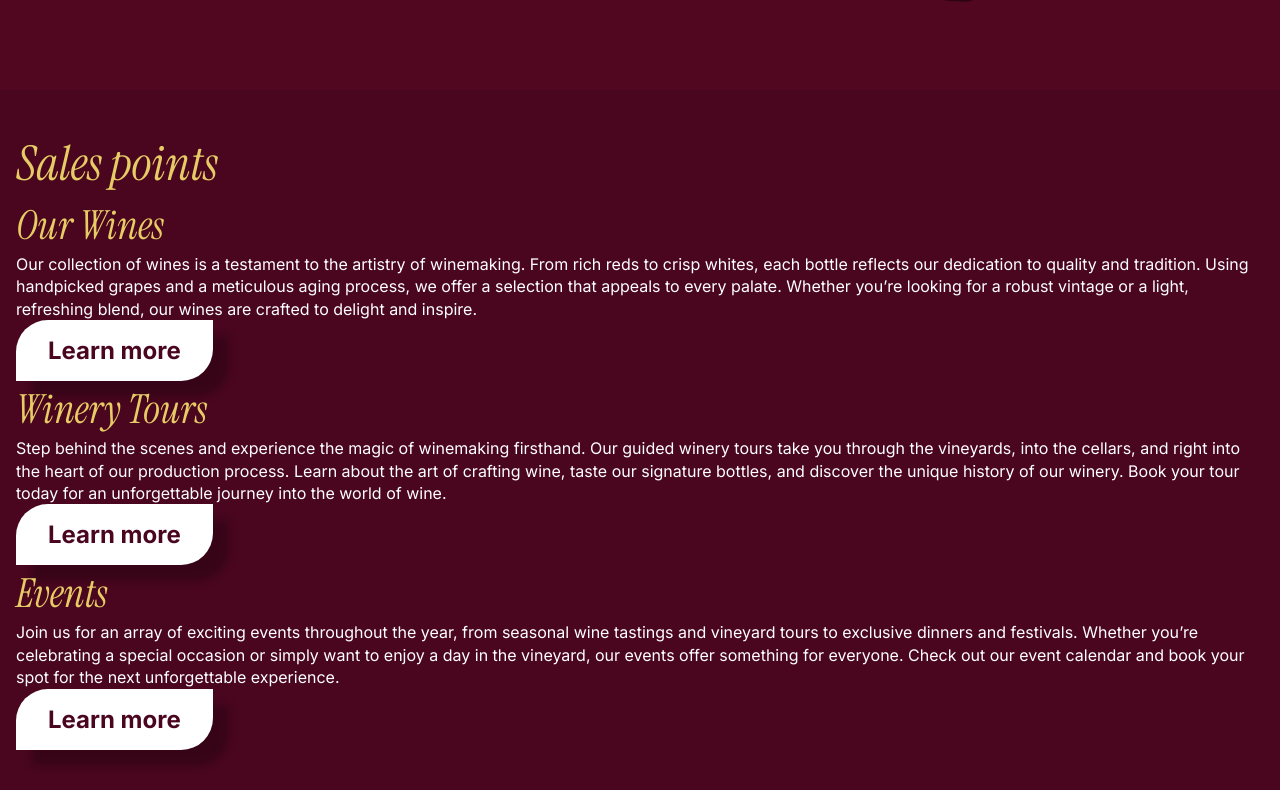
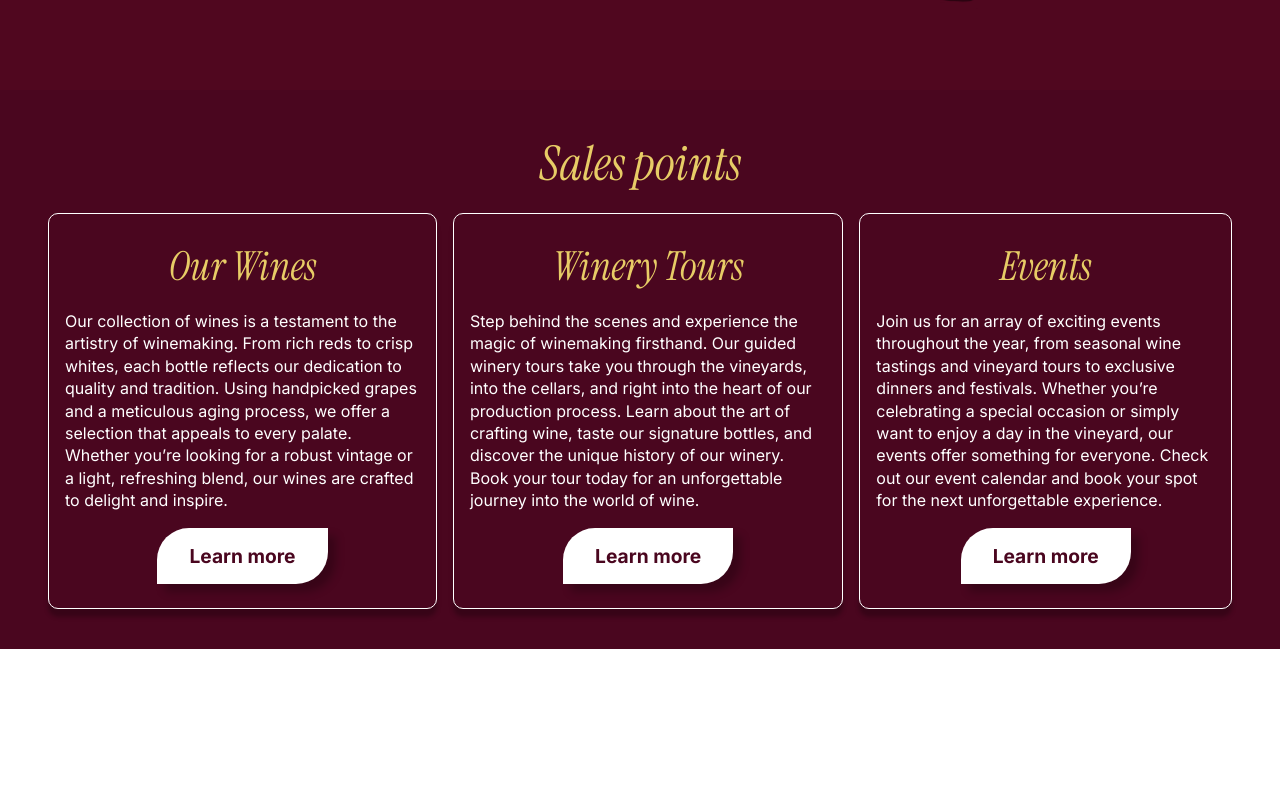
Before and after one commit to LivingGhoull/Vine_-_Vintages, a React (Vite) app: page / in a window 1280 px wide. Shown: the part 651-1441 px from the top of the page. After the commit the page ends 1300 px from the top, so only its background shows below. Built offline with nearby package versions, Linux system fonts and the light colour scheme.

Commit message:
feat: sales section
Informaiton and styles to the sales section with responisbility

Also made another button in Button.tsx for hero and for casual use

```diff
--- a/src/components/Button.tsx
+++ b/src/components/Button.tsx
@@ -1,5 +1,13 @@
 interface Props {
   children: string
+}
+
+function Hero_Button({children} : Props) {
+  return (
+    <button type="button" className="hero_call_to_action">
+      {children}
+    </button>
+  );
 }
 
 function Button({children} : Props) {
@@ -10,4 +18,4 @@ function Button({children} : Props) {
   );
 }
 
-export default Button
+export {Hero_Button, Button}
--- a/src/components/cards/Sales_card.tsx
+++ b/src/components/cards/Sales_card.tsx
@@ -1,4 +1,4 @@
-import Button  from "../Button"
+import {Button} from "../Button"
 interface Props {
   header: string;
   body: string;
@@ -6,7 +6,7 @@ interface Props {
 
 function Sales_card({header, body}: Props ) {
   return (
-    <div>
+    <div className="sales_card">
       <h3 className="h_small_head">{header}</h3>
       <p>{body}</p>
       <Button>Learn more</Button>
--- a/src/components/sections/Hero_section.tsx
+++ b/src/components/sections/Hero_section.tsx
@@ -1,9 +1,9 @@
-import Button from "../Button";
+import {Hero_Button} from "../Button";
 
 function Hero_section() {
   return (
     <section className="light_wine">
-      <div className="hero_section containers">
+      <div className="hero_section container">
         <div className="hero_section__info">
           <h1 className="h_big_head">Experience the Art of Winemaking</h1>
           <p className="hero_section__description">
@@ -12,7 +12,7 @@ function Hero_section() {
             you’re a connoisseur or new to the world of wine, we invite you to
             taste and experience the passion behind every bottle
           </p>
-          <Button>Book a Winery Tour</Button>
+          <Hero_Button>Book a Winery Tour</Hero_Button>
         </div>
         <img
           className="hero_section__img"
--- a/src/components/sections/Sales_section.tsx
+++ b/src/components/sections/Sales_section.tsx
@@ -4,9 +4,9 @@ import Card from "../cards/Sales_card";
 function Sales_section() {
   return (
     <section className="dark_wine">
-      <div>
+      <div className="container sales_section">
         <h2 className="h_mid_head">Sales points</h2>
-        <div>
+        <div className="sales_cards">
           {sales.map((info, index) => (
             <Card key={index} header={info.header} body={info.body} />
           ))}
--- a/src/scss/_mixin.scss
+++ b/src/scss/_mixin.scss
@@ -28,10 +28,15 @@
   padding-top: map-get(var.$gaps, "sm");
   padding-bottom: map-get(var.$gaps, "sm");
 
-  box-shadow: map-get(var.$gaps, "sm") map-get(var.$gaps, "sm")
+  box-shadow: map-get(var.$gaps, "xs") map-get(var.$gaps, "xs")
     map-get(var.$gaps, "xs") rgba(0, 0, 0, 0.25);
 
   @if $hero == 1 {
     font-size: map-get(var.$font_size, "big_bread");
+
+    box-shadow: map-get(var.$gaps, "sm")
+      map-get(var.$gaps, "sm")
+      map-get(var.$gaps, "xs")
+      rgba(0, 0, 0, 0.25);
   }
 }
--- a/src/scss/_variable.scss
+++ b/src/scss/_variable.scss
@@ -18,6 +18,7 @@ $colors: (
 );
 
 $gaps: (
+  "xxs": 4px,
   "xs": 8px,
   "sm": 16px,
   "md": 24px,
--- a/src/scss/index.scss
+++ b/src/scss/index.scss
@@ -17,16 +17,14 @@ body {
 
 // Creats space for all sections
 section {
-  padding-inline: map-get(col.$gaps, "sm");
-  padding-top: map-get(col.$gaps, "xl");
-  padding-bottom: map-get(col.$gaps, "xl");
+  padding: map-get(col.$gaps, "xl") map-get(col.$gaps, "sm");
 
   display: flex;
   justify-content: center;
 }
 
 // Container for width in diffrent devices
-.containers {
+.container {
   padding-inline: map-get(col.$gaps, "sm");
 
   @media (min-width: map-get(col.$device_size, "tablet")) {
@@ -40,13 +38,25 @@ section {
 }
 
 //For buttons
-.call_to_action {
+.hero_call_to_action {
   @include col.button_type($hero: 1);
   width: fit-content;
-  align-self: center;
 
-  @media (min-width: map-get(col.$device_size, "tablet")) {
-    align-self: start;
+  &:hover {
+    cursor: pointer;
+    color: map-get(col.$colors, "light_wine");
+    background-color: #d9d9d9;
+  }
+}
+
+.call_to_action {
+  @include col.button_type();
+  width: fit-content;
+
+  &:hover {
+    cursor: pointer;
+    color: map-get(col.$colors, "light_wine");
+    background-color: #d9d9d9;
   }
 }
 
@@ -56,6 +66,14 @@ section {
 
   &__info {
     @include col.flex_display(column, map-get(col.$gaps, "sm"));
+
+    button {
+      align-self: center;
+
+      @media (min-width: map-get(col.$device_size, "tablet")) {
+        align-self: start;
+      }
+    }
   }
 
   &__description {
@@ -89,3 +107,29 @@ section {
     }
   }
 }
+
+.sales_section {
+  @include col.flex_display(column, map-get(col.$gaps, "sm"));
+  align-items: center;
+}
+
+.sales_card {
+  border: 1px solid white;
+  border-radius: 10px;
+
+  padding: map-get(col.$gaps, "md") map-get(col.$gaps, "sm");
+
+  @include col.flex_display(column, map-get(col.$gaps, "sm"));
+  align-items: center;
+
+  box-shadow: 0px map-get(col.$gaps, "xs") map-get(col.$gaps, "xxs")
+    rgba(0, 0, 0, 0.25);
+}
+
+.sales_cards {
+  @include col.flex_display(column, map-get(col.$gaps, "sm"));
+
+  @media (min-width: map-get(col.$device_size, "desktop")) {
+    flex-direction: row;
+  }
+}
```
